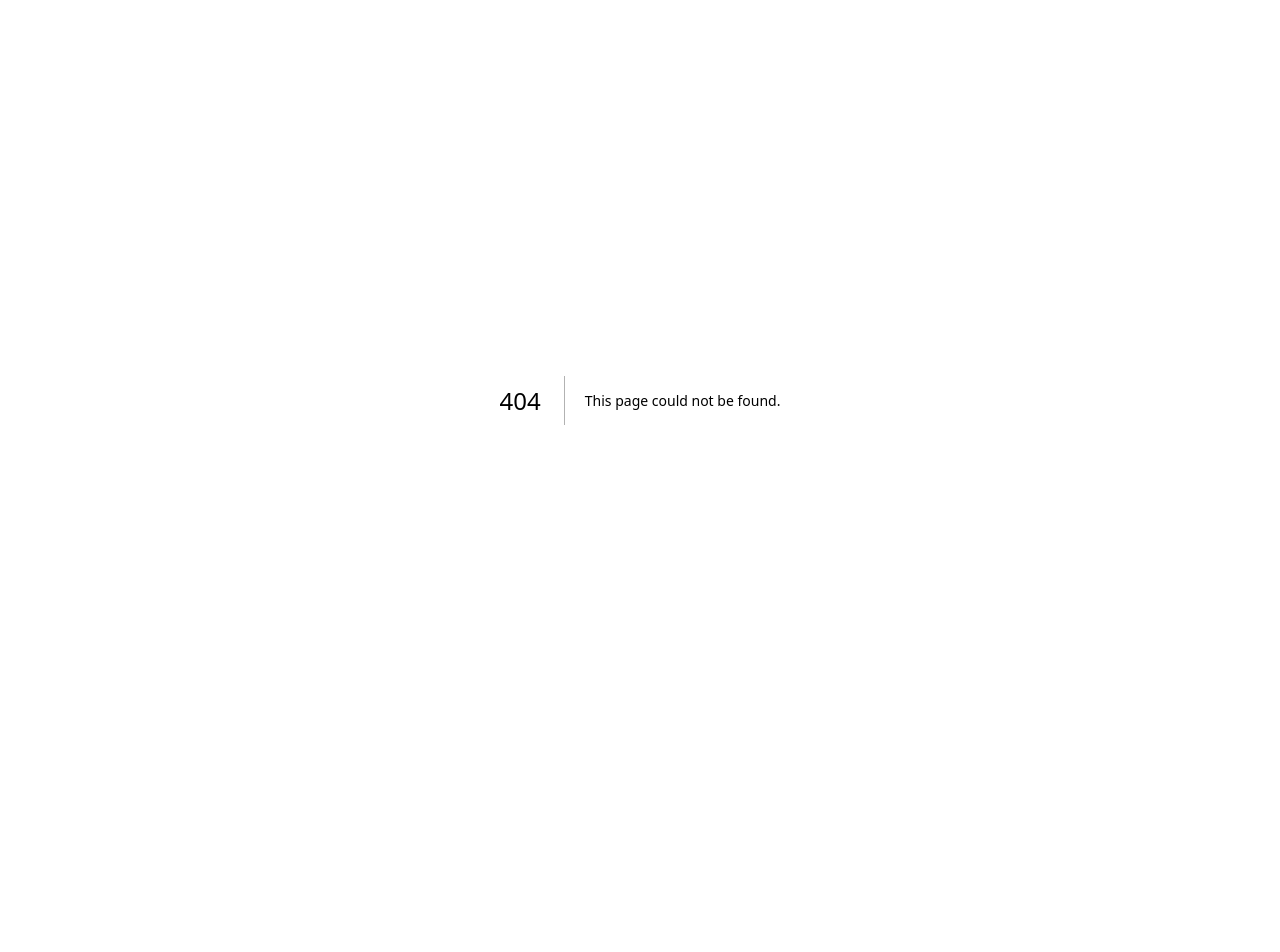
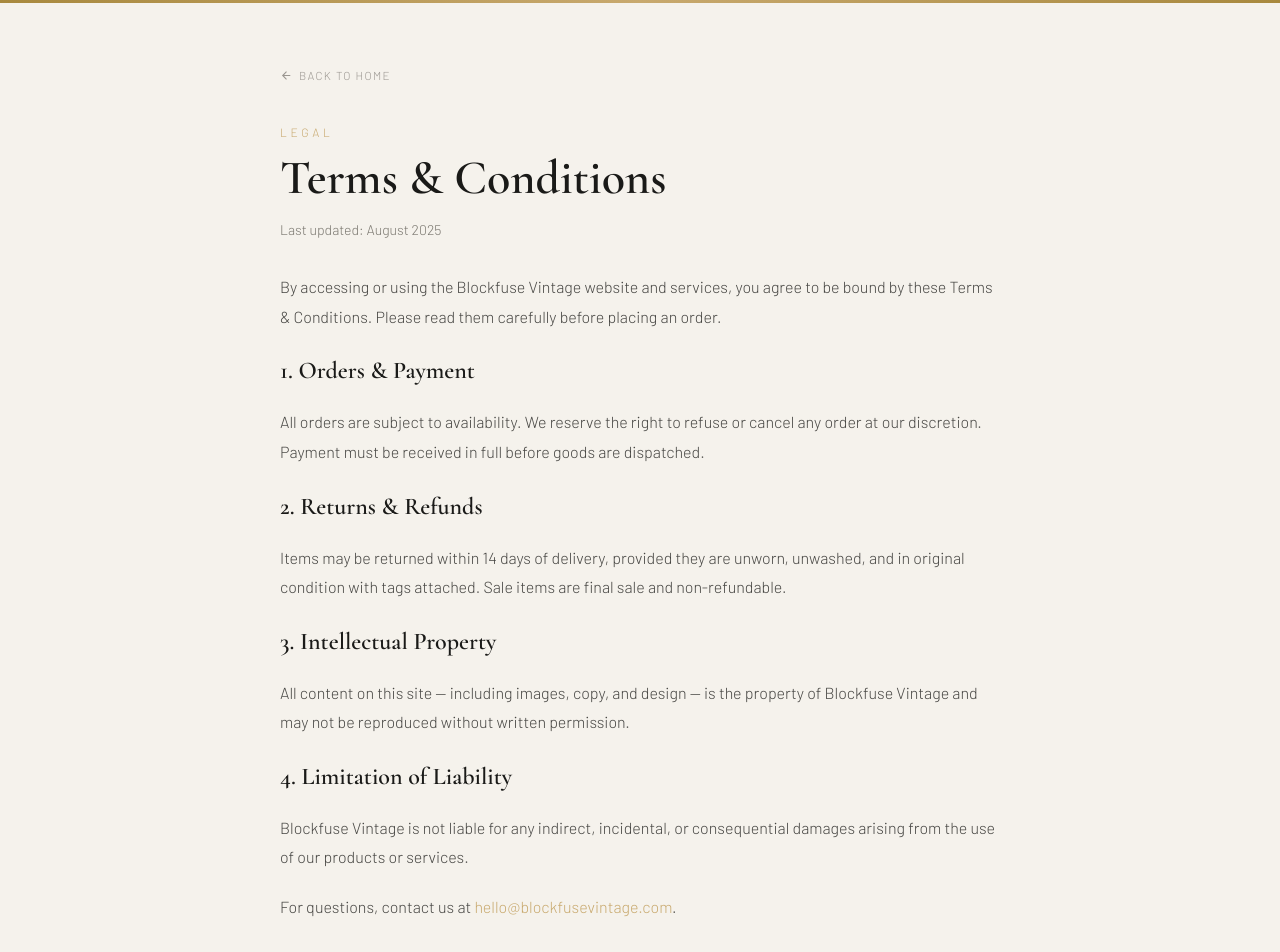
Before and after one commit to johndakshak/blockfuse-Vintage, a Next.js app: page /terms in a window 1280 px wide. Before the commit this address had no page. Shown: the top 952 px of the page. Before the commit the page ends 800 px from the top, so only its background shows below. Built offline with nearby package versions, Linux system fonts and the light colour scheme.

Commit message:
feat: add /forgot-password, /terms, and /privacy stub pages for linked routes

```diff
--- /dev/null
+++ b/app/forgot-password/page.tsx
@@ -0,0 +1,66 @@
+import Link from "next/link";
+
+export default function ForgotPasswordPage() {
+  return (
+    <section className="min-h-screen flex items-center justify-center px-6 py-14" style={{ background: "#e8e3d8" }}>
+      {/* Accent bar */}
+      <div
+        className="fixed top-0 left-0 right-0 h-[3px] z-[999]"
+        style={{ background: "linear-gradient(90deg, #a8893e, #c8a96e, #a8893e)" }}
+      />
+
+      <div className="w-full max-w-md">
+        {/* Logo */}
+        <div className="flex flex-col items-center mb-10 text-center">
+          <div className="h-16 w-16 rounded-full border-2 border-accent flex items-center justify-center bg-charcoal mb-3">
+            <span className="font-vintage text-accent text-xl">BV</span>
+          </div>
+          <span className="font-bebas text-2xl tracking-[0.15em] text-charcoal leading-none">Blockfuse</span>
+          <span className="text-warmgray text-[0.6rem] tracking-[0.35em] uppercase font-barlow mt-1">Vintage</span>
+        </div>
+
+        <p className="text-accent text-xs tracking-[0.3em] uppercase font-barlow mb-2">Account Recovery</p>
+        <h2 className="font-cormorant text-4xl sm:text-5xl text-charcoal font-semibold mb-1 leading-tight">
+          Reset Password
+        </h2>
+        <p className="text-muted text-sm font-barlow font-light mb-7">
+          Enter your email and we&apos;ll send you a reset link.
+        </p>
+
+        <form className="space-y-5">
+          <div>
+            <label
+              htmlFor="email"
+              className="block text-[0.68rem] font-barlow tracking-[0.2em] uppercase text-warmgray mb-1.5"
+            >
+              Email Address
+            </label>
+            <input
+              type="email"
+              id="email"
+              name="email"
+              required
+              autoComplete="email"
+              placeholder="margaret@example.com"
+              className="w-full bg-white border border-charcoal/15 rounded-xl px-4 py-3.5 text-sm font-barlow font-light text-charcoal placeholder-warmgray transition-all duration-200 outline-none focus:border-accent focus:shadow-[0_0_0_3px_rgba(200,169,110,0.15)]"
+            />
+          </div>
+
+          <button
+            type="submit"
+            className="w-full bg-charcoal hover:bg-charcoal/90 text-cream font-barlow font-semibold text-[0.78rem] tracking-[0.22em] uppercase py-4 rounded-xl transition-all duration-300 hover:shadow-lg hover:-translate-y-0.5 cursor-pointer border-none mt-1"
+          >
+            Send Reset Link
+          </button>
+        </form>
+
+        <p className="text-center mt-6 font-barlow text-sm text-muted">
+          Remembered it?{" "}
+          <Link href="/login" className="text-accent hover:underline underline-offset-2">
+            Back to Sign In
+          </Link>
+        </p>
+      </div>
+    </section>
+  );
+}
--- /dev/null
+++ b/app/privacy/page.tsx
@@ -0,0 +1,58 @@
+import Link from "next/link";
+
+export default function PrivacyPage() {
+  return (
+    <div className="min-h-screen bg-cream px-6 py-16 max-w-3xl mx-auto">
+      {/* Accent bar */}
+      <div
+        className="fixed top-0 left-0 right-0 h-[3px] z-[999]"
+        style={{ background: "linear-gradient(90deg, #a8893e, #c8a96e, #a8893e)" }}
+      />
+
+      <div className="mb-8">
+        <Link href="/" className="inline-flex items-center gap-1.5 text-[0.72rem] tracking-[0.12em] uppercase text-warmgray hover:text-charcoal transition-colors no-underline mb-6">
+          <svg width="13" height="13" fill="none" viewBox="0 0 24 24" stroke="currentColor" strokeWidth={2}>
+            <path d="M19 12H5M12 5l-7 7 7 7" />
+          </svg>
+          Back to Home
+        </Link>
+        <p className="text-accent text-xs tracking-[0.3em] uppercase font-barlow mb-2 mt-4">Legal</p>
+        <h1 className="font-cormorant text-4xl sm:text-5xl text-charcoal font-semibold leading-tight">
+          Privacy Policy
+        </h1>
+        <p className="text-muted text-sm font-barlow mt-3">Last updated: August 2025</p>
+      </div>
+
+      <div className="prose prose-sm max-w-none font-barlow text-charcoal/80 leading-[1.85] space-y-5">
+        <p>
+          Blockfuse Vintage (&ldquo;we&rdquo;, &ldquo;our&rdquo;, &ldquo;us&rdquo;) is committed to protecting your personal information. This policy explains what data we collect, how we use it, and your rights.
+        </p>
+        <h3 className="font-cormorant text-2xl text-charcoal font-semibold mt-6">1. Information We Collect</h3>
+        <p>
+          We collect information you provide directly — such as your name, email address, phone number, and shipping address — when you create an account or place an order.
+        </p>
+        <h3 className="font-cormorant text-2xl text-charcoal font-semibold mt-6">2. How We Use Your Data</h3>
+        <p>
+          We use your data to process orders, communicate about your purchases, and (with your consent) send you updates about new collections and promotions. We never sell your personal information to third parties.
+        </p>
+        <h3 className="font-cormorant text-2xl text-charcoal font-semibold mt-6">3. Cookies</h3>
+        <p>
+          Our site uses cookies to improve your browsing experience and understand site usage. You can disable cookies in your browser settings, but this may affect some functionality.
+        </p>
+        <h3 className="font-cormorant text-2xl text-charcoal font-semibold mt-6">4. Your Rights</h3>
+        <p>
+          You have the right to access, correct, or delete your personal data at any time. To exercise these rights, contact us at{" "}
+          <a href="mailto:hello@blockfusevintage.com" className="text-accent hover:underline">
+            hello@blockfusevintage.com
+          </a>
+          .
+        </p>
+      </div>
+
+      <div className="mt-10 pt-8 border-t border-charcoal/10 flex gap-4 text-sm font-barlow">
+        <Link href="/terms" className="text-accent hover:underline">Terms &amp; Conditions</Link>
+        <Link href="/login" className="text-muted hover:text-charcoal transition-colors">Sign In</Link>
+      </div>
+    </div>
+  );
+}
--- /dev/null
+++ b/app/terms/page.tsx
@@ -0,0 +1,61 @@
+import Link from "next/link";
+
+export default function TermsPage() {
+  return (
+    <div className="min-h-screen bg-cream px-6 py-16 max-w-3xl mx-auto">
+      {/* Accent bar */}
+      <div
+        className="fixed top-0 left-0 right-0 h-[3px] z-[999]"
+        style={{ background: "linear-gradient(90deg, #a8893e, #c8a96e, #a8893e)" }}
+      />
+
+      <div className="mb-8">
+        <Link href="/" className="inline-flex items-center gap-1.5 text-[0.72rem] tracking-[0.12em] uppercase text-warmgray hover:text-charcoal transition-colors no-underline mb-6">
+          <svg width="13" height="13" fill="none" viewBox="0 0 24 24" stroke="currentColor" strokeWidth={2}>
+            <path d="M19 12H5M12 5l-7 7 7 7" />
+          </svg>
+          Back to Home
+        </Link>
+        <p className="text-accent text-xs tracking-[0.3em] uppercase font-barlow mb-2 mt-4">Legal</p>
+        <h1 className="font-cormorant text-4xl sm:text-5xl text-charcoal font-semibold leading-tight">
+          Terms &amp; Conditions
+        </h1>
+        <p className="text-muted text-sm font-barlow mt-3">Last updated: August 2025</p>
+      </div>
+
+      <div className="prose prose-sm max-w-none font-barlow text-charcoal/80 leading-[1.85] space-y-5">
+        <p>
+          By accessing or using the Blockfuse Vintage website and services, you agree to be bound by these Terms &amp; Conditions. Please read them carefully before placing an order.
+        </p>
+        <h3 className="font-cormorant text-2xl text-charcoal font-semibold mt-6">1. Orders &amp; Payment</h3>
+        <p>
+          All orders are subject to availability. We reserve the right to refuse or cancel any order at our discretion. Payment must be received in full before goods are dispatched.
+        </p>
+        <h3 className="font-cormorant text-2xl text-charcoal font-semibold mt-6">2. Returns &amp; Refunds</h3>
+        <p>
+          Items may be returned within 14 days of delivery, provided they are unworn, unwashed, and in original condition with tags attached. Sale items are final sale and non-refundable.
+        </p>
+        <h3 className="font-cormorant text-2xl text-charcoal font-semibold mt-6">3. Intellectual Property</h3>
+        <p>
+          All content on this site — including images, copy, and design — is the property of Blockfuse Vintage and may not be reproduced without written permission.
+        </p>
+        <h3 className="font-cormorant text-2xl text-charcoal font-semibold mt-6">4. Limitation of Liability</h3>
+        <p>
+          Blockfuse Vintage is not liable for any indirect, incidental, or consequential damages arising from the use of our products or services.
+        </p>
+        <p>
+          For questions, contact us at{" "}
+          <a href="mailto:hello@blockfusevintage.com" className="text-accent hover:underline">
+            hello@blockfusevintage.com
+          </a>
+          .
+        </p>
+      </div>
+
+      <div className="mt-10 pt-8 border-t border-charcoal/10 flex gap-4 text-sm font-barlow">
+        <Link href="/privacy" className="text-accent hover:underline">Privacy Policy</Link>
+        <Link href="/login" className="text-muted hover:text-charcoal transition-colors">Sign In</Link>
+      </div>
+    </div>
+  );
+}
```
